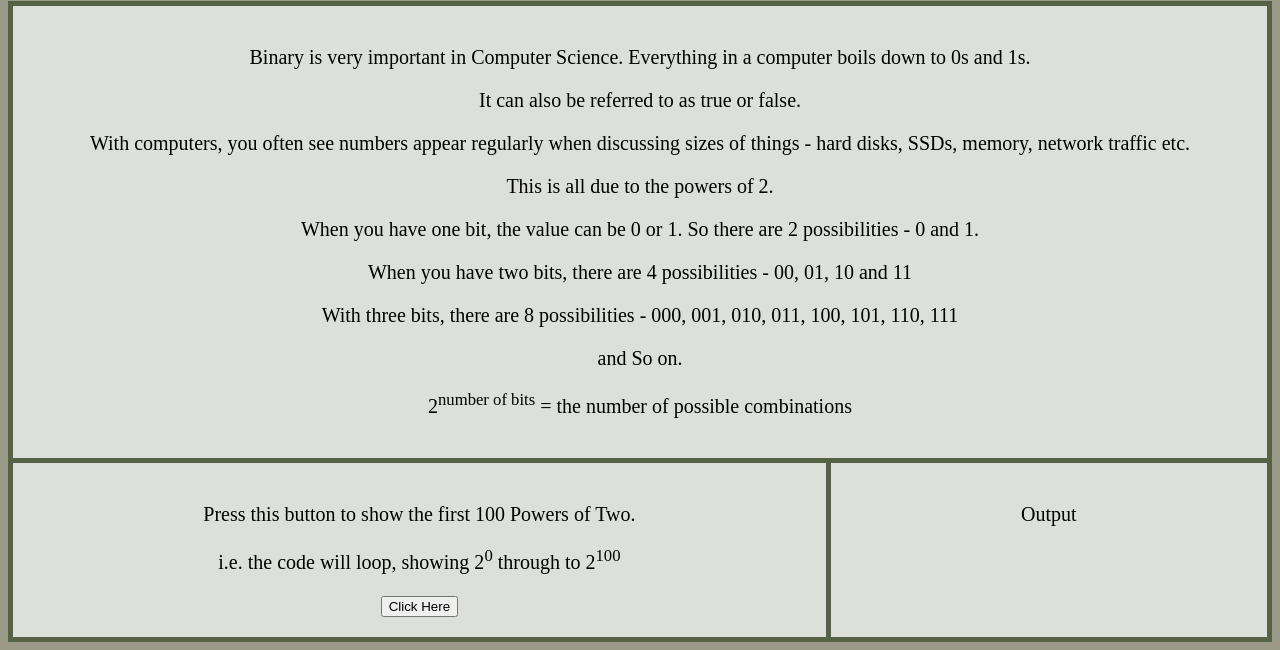
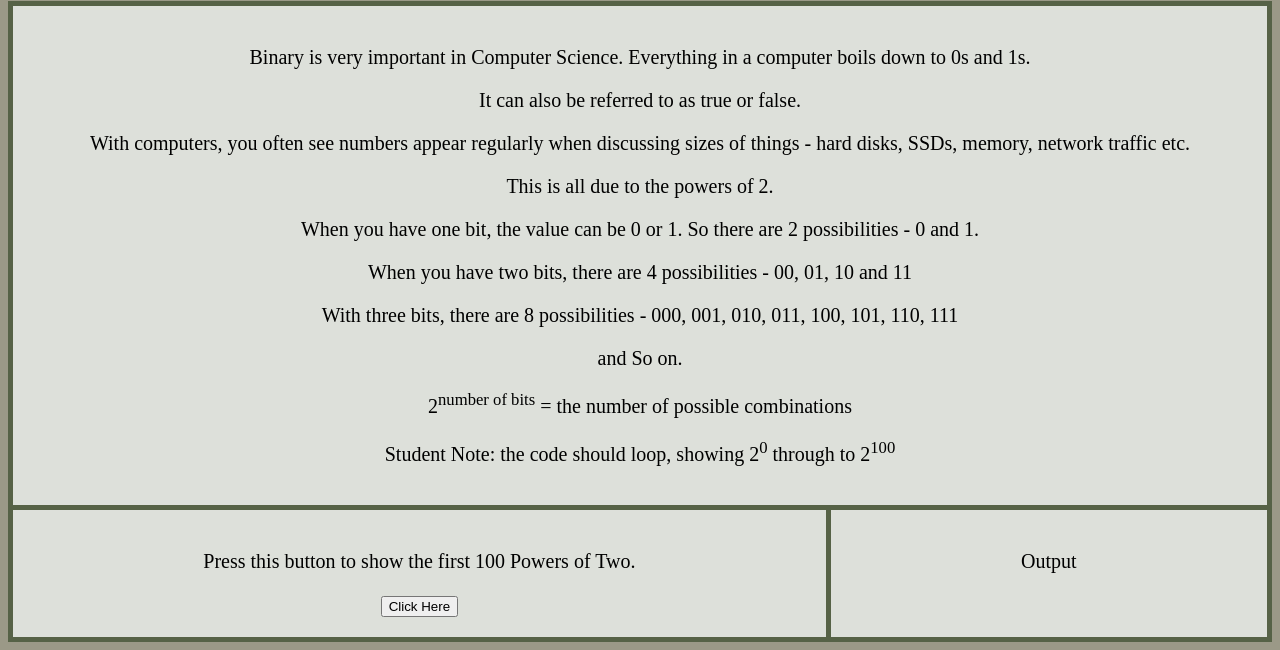
Before and after one commit to Lake-Tuggeranong-College/NumberSystems, a plain HTML site: page powersOfTwo.html in a window 1280 px wide. Shown: the part 179-829 px from the top of the page. Drawn offline with Linux system fonts and the light colour scheme.

Commit message:
UI Updates

```diff
--- a/powersOfTwo.html
+++ b/powersOfTwo.html
@@ -40,11 +40,11 @@
         <p>With three bits, there are 8 possibilities - 000, 001, 010, 011, 100, 101, 110, 111</p>
         <p>and So on.</p>
         <p>2<sup>number of bits</sup> = the number of possible combinations</p>
-
+        <p>Student Note: the code should loop, showing 2<sup>0</sup> through to 2<sup>100</sup></p>
     </div>
     <div>
         <p>Press this button to show the first 100 Powers of Two.</p>
-        <p>i.e. the code will loop, showing 2<sup>0</sup> through to 2<sup>100</sup></p>
+
         <button onclick="powers()">Click Here</button>
     </div>
     <div><p id="output">Output</p></div>
```
